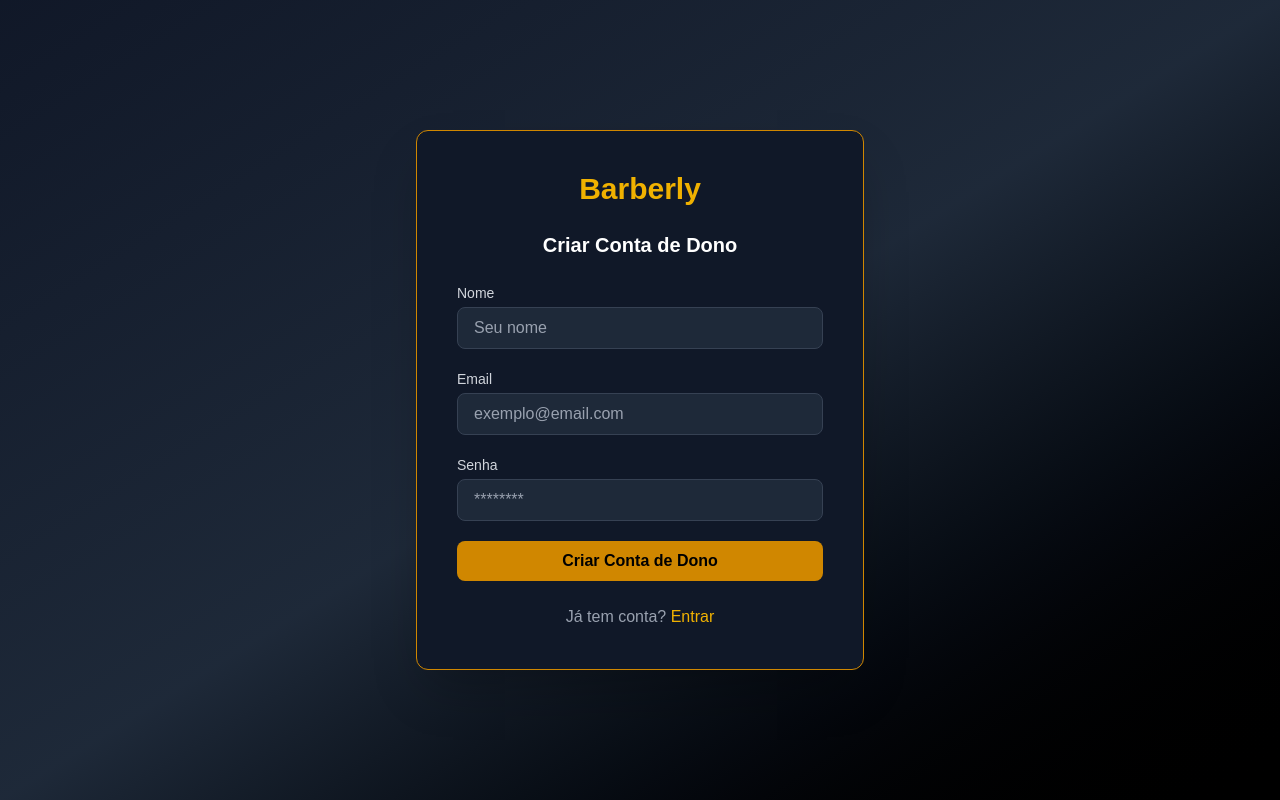
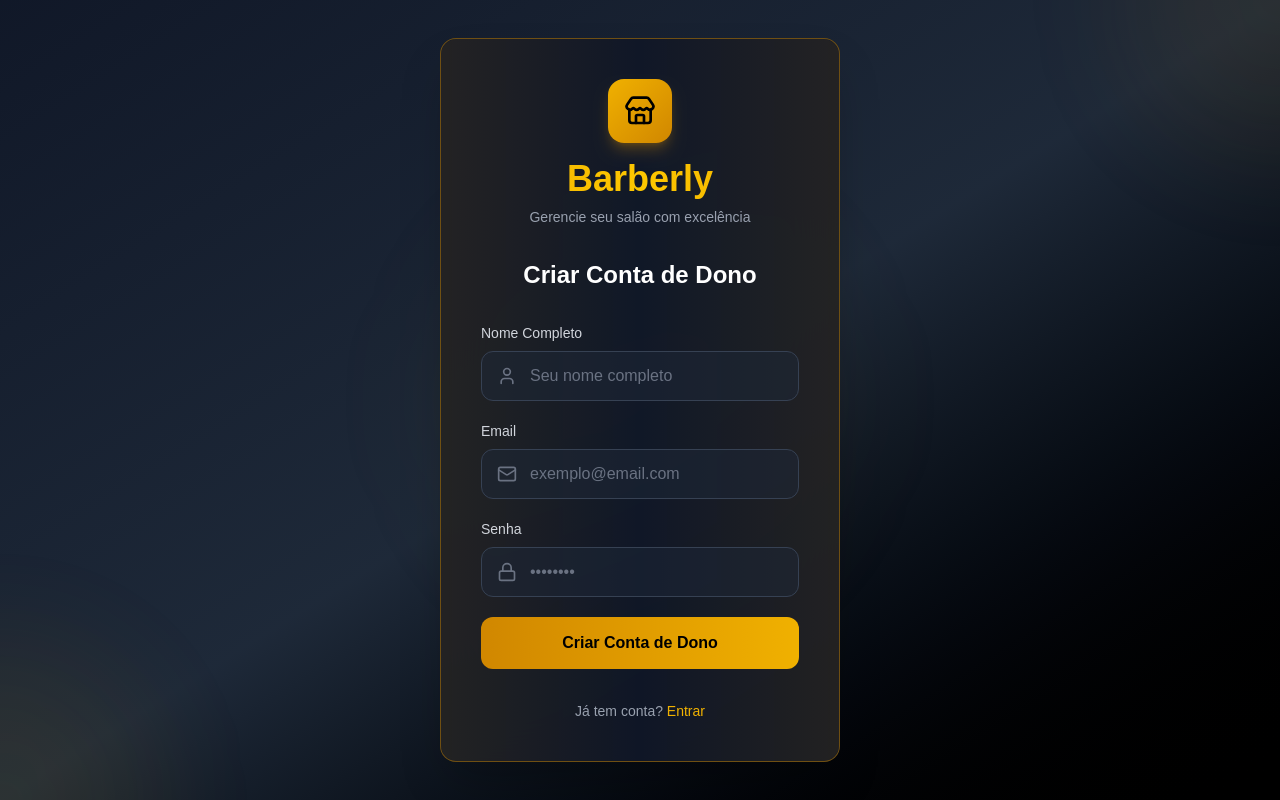
Before and after one commit to jaoportugaDEV/barberly, a Next.js app: page /signup in a window 1280 px wide. Built offline with nearby package versions, Linux system fonts and the light colour scheme; what @supabase/auth-helpers-nextjs would draw is missing.

Commit message:
mais ainda de mudancas visuais na pagina de cadastro

```diff
--- a/app/signup/page.js
+++ b/app/signup/page.js
@@ -3,18 +3,22 @@
 import { useState } from "react";
 import { useRouter } from "next/navigation";
 import supabase from "../../lib/supabaseClient";
+import { Mail, Lock, User, Store, Loader2 } from "lucide-react";
 
 export default function SignupDonoPage() {
   const [email, setEmail] = useState("");
   const [senha, setSenha] = useState("");
   const [nome, setNome] = useState("");
   const [error, setError] = useState("");
+  const [loading, setLoading] = useState(false);
   const router = useRouter();
 
   const handleSignup = async (e) => {
     e.preventDefault();
     setError("");
+    setLoading(true);
 
+    try {
       // 🔹 Cria o usuário dono
       const { data, error: signUpError } = await supabase.auth.signUp({
         email,
@@ -55,80 +59,153 @@ export default function SignupDonoPage() {
 
       alert("✅ Conta de dono criada com sucesso!");
       router.push("/dono");
+    } catch (err) {
+      console.error("💥 Exceção no handleSignup:", err);
+      setError("Ocorreu um erro inesperado ao criar a conta.");
+    } finally {
+      setLoading(false);
+    }
   };
 
   return (
-    <div className="min-h-screen flex items-center justify-center bg-gradient-to-br from-gray-900 via-gray-800 to-black">
-      <div className="bg-gray-900 p-10 rounded-xl shadow-2xl border border-yellow-600 w-full max-w-md">
-        <h1 className="text-3xl font-bold text-yellow-500 text-center mb-6">
+    <div className="min-h-screen flex items-center justify-center relative overflow-hidden bg-gradient-to-br from-gray-900 via-gray-800 to-black py-4 sm:py-8">
+      {/* Background decorative elements - reduzidos no mobile */}
+      <div className="absolute inset-0 overflow-hidden">
+        <div className="absolute -top-20 -right-20 w-40 h-40 sm:-top-40 sm:-right-40 sm:w-80 sm:h-80 bg-yellow-600/10 rounded-full blur-3xl animate-pulse"></div>
+        <div className="absolute -bottom-20 -left-20 w-40 h-40 sm:-bottom-40 sm:-left-40 sm:w-80 sm:h-80 bg-yellow-500/10 rounded-full blur-3xl animate-pulse delay-1000"></div>
+        <div className="absolute top-1/2 left-1/2 transform -translate-x-1/2 -translate-y-1/2 w-48 h-48 sm:w-96 sm:h-96 bg-yellow-600/5 rounded-full blur-3xl"></div>
+      </div>
+
+      {/* Main content */}
+      <div className="relative z-10 w-full max-w-md px-4 sm:px-6">
+        <div className="bg-gray-900/95 backdrop-blur-xl p-6 sm:p-8 md:p-10 rounded-xl sm:rounded-2xl shadow-2xl border border-yellow-600/50 relative overflow-hidden">
+          {/* Decorative gradient border */}
+          <div className="absolute inset-0 rounded-xl sm:rounded-2xl bg-gradient-to-r from-yellow-600/20 via-transparent to-yellow-600/20 opacity-50"></div>
+
+          <div className="relative z-10">
+            {/* Logo/Header */}
+            <div className="text-center mb-6 sm:mb-8">
+              <div className="inline-flex items-center justify-center w-14 h-14 sm:w-16 sm:h-16 bg-gradient-to-br from-yellow-500 to-yellow-600 rounded-xl sm:rounded-2xl mb-3 sm:mb-4 shadow-lg shadow-yellow-600/30 transform hover:scale-110 transition-transform duration-300">
+                <Store className="w-7 h-7 sm:w-8 sm:h-8 text-black" />
+              </div>
+              <h1 className="text-3xl sm:text-4xl font-bold bg-gradient-to-r from-yellow-500 via-yellow-400 to-yellow-500 bg-clip-text text-transparent mb-1 sm:mb-2">
                 Barberly
               </h1>
-        <h2 className="text-xl font-semibold text-white text-center mb-6">
+              <p className="text-gray-400 text-xs sm:text-sm px-2">Gerencie seu salão com excelência</p>
+            </div>
+
+            {/* Title */}
+            <h2 className="text-xl sm:text-2xl font-semibold text-white text-center mb-6 sm:mb-8">
               Criar Conta de Dono
             </h2>
 
+            {/* Error message */}
             {error && (
-          <p className="text-red-500 text-sm text-center mb-4">{error}</p>
+              <div className="mb-4 sm:mb-6 p-3 sm:p-4 bg-red-500/10 border border-red-500/30 rounded-lg animate-in fade-in slide-in-from-top-2">
+                <p className="text-red-400 text-xs sm:text-sm text-center">{error}</p>
+              </div>
             )}
 
-        <form onSubmit={handleSignup} className="space-y-5">
-          <div>
-            <label className="block text-sm font-medium text-gray-300">
-              Nome
+            {/* Form */}
+            <form onSubmit={handleSignup} className="space-y-4 sm:space-y-5">
+              {/* Nome field */}
+              <div className="space-y-1.5 sm:space-y-2">
+                <label className="block text-xs sm:text-sm font-medium text-gray-300 mb-1.5 sm:mb-2">
+                  Nome Completo
                 </label>
+                <div className="relative">
+                  <div className="absolute inset-y-0 left-0 pl-3 sm:pl-4 flex items-center pointer-events-none">
+                    <User className="h-4 w-4 sm:h-5 sm:w-5 text-gray-500" />
+                  </div>
                   <input
                     type="text"
                     value={nome}
                     onChange={(e) => setNome(e.target.value)}
-              placeholder="Seu nome"
-              className="w-full px-4 py-2 mt-1 border border-gray-700 rounded-lg bg-gray-800 text-white placeholder-gray-400 focus:outline-none focus:ring-2 focus:ring-yellow-500"
+                    placeholder="Seu nome completo"
+                    className="w-full pl-10 sm:pl-12 pr-3 sm:pr-4 py-2.5 sm:py-3 text-sm sm:text-base border border-gray-700 rounded-lg sm:rounded-xl bg-gray-800/50 text-white placeholder-gray-500 focus:outline-none focus:ring-2 focus:ring-yellow-500/50 focus:border-yellow-500/50 transition-all duration-200 hover:border-gray-600"
                     required
                   />
                 </div>
+              </div>
 
-          <div>
-            <label className="block text-sm font-medium text-gray-300">
+              {/* Email field */}
+              <div className="space-y-1.5 sm:space-y-2">
+                <label className="block text-xs sm:text-sm font-medium text-gray-300 mb-1.5 sm:mb-2">
                   Email
                 </label>
+                <div className="relative">
+                  <div className="absolute inset-y-0 left-0 pl-3 sm:pl-4 flex items-center pointer-events-none">
+                    <Mail className="h-4 w-4 sm:h-5 sm:w-5 text-gray-500" />
+                  </div>
                   <input
                     type="email"
                     value={email}
                     onChange={(e) => setEmail(e.target.value)}
                     placeholder="exemplo@email.com"
-              className="w-full px-4 py-2 mt-1 border border-gray-700 rounded-lg bg-gray-800 text-white placeholder-gray-400 focus:outline-none focus:ring-2 focus:ring-yellow-500"
+                    className="w-full pl-10 sm:pl-12 pr-3 sm:pr-4 py-2.5 sm:py-3 text-sm sm:text-base border border-gray-700 rounded-lg sm:rounded-xl bg-gray-800/50 text-white placeholder-gray-500 focus:outline-none focus:ring-2 focus:ring-yellow-500/50 focus:border-yellow-500/50 transition-all duration-200 hover:border-gray-600"
                     required
                   />
                 </div>
+              </div>
 
-          <div>
-            <label className="block text-sm font-medium text-gray-300">
+              {/* Password field */}
+              <div className="space-y-1.5 sm:space-y-2">
+                <label className="block text-xs sm:text-sm font-medium text-gray-300 mb-1.5 sm:mb-2">
                   Senha
                 </label>
+                <div className="relative">
+                  <div className="absolute inset-y-0 left-0 pl-3 sm:pl-4 flex items-center pointer-events-none">
+                    <Lock className="h-4 w-4 sm:h-5 sm:w-5 text-gray-500" />
+                  </div>
                   <input
                     type="password"
                     value={senha}
                     onChange={(e) => setSenha(e.target.value)}
-              placeholder="********"
-              className="w-full px-4 py-2 mt-1 border border-gray-700 rounded-lg bg-gray-800 text-white placeholder-gray-400 focus:outline-none focus:ring-2 focus:ring-yellow-500"
+                    placeholder="••••••••"
+                    className="w-full pl-10 sm:pl-12 pr-3 sm:pr-4 py-2.5 sm:py-3 text-sm sm:text-base border border-gray-700 rounded-lg sm:rounded-xl bg-gray-800/50 text-white placeholder-gray-500 focus:outline-none focus:ring-2 focus:ring-yellow-500/50 focus:border-yellow-500/50 transition-all duration-200 hover:border-gray-600"
                     required
                   />
                 </div>
+              </div>
 
+              {/* Submit button */}
               <button
                 type="submit"
-            className="w-full py-2 bg-yellow-600 hover:bg-yellow-700 text-black font-semibold rounded-lg transition duration-200"
+                disabled={loading}
+                className={`w-full py-3 sm:py-3.5 text-sm sm:text-base text-black font-semibold rounded-lg sm:rounded-xl transition-all duration-300 transform touch-manipulation ${
+                  loading
+                    ? "bg-yellow-700/70 opacity-70 cursor-not-allowed"
+                    : "bg-gradient-to-r from-yellow-600 to-yellow-500 hover:from-yellow-500 hover:to-yellow-600 hover:shadow-lg hover:shadow-yellow-600/50 active:scale-[0.98] sm:hover:scale-[1.02]"
+                }`}
               >
-            Criar Conta de Dono
+                <span className="flex items-center justify-center gap-2">
+                  {loading ? (
+                    <>
+                      <Loader2 className="w-4 h-4 sm:w-5 sm:h-5 animate-spin" />
+                      Criando conta…
+                    </>
+                  ) : (
+                    "Criar Conta de Dono"
+                  )}
+                </span>
               </button>
             </form>
 
-        <p className="text-center text-gray-400 mt-6">
+            {/* Login link */}
+            <div className="mt-6 sm:mt-8 text-center">
+              <p className="text-gray-400 text-xs sm:text-sm">
                 Já tem conta?{" "}
-          <a href="/login" className="text-yellow-500 hover:underline">
+                <a
+                  href="/login"
+                  className="text-yellow-500 hover:text-yellow-400 font-medium transition-colors duration-200 hover:underline underline-offset-2"
+                >
                   Entrar
                 </a>
               </p>
             </div>
           </div>
+        </div>
+      </div>
+    </div>
   );
 }
```
Lines whose indentation alone changed are shown as unchanged.
